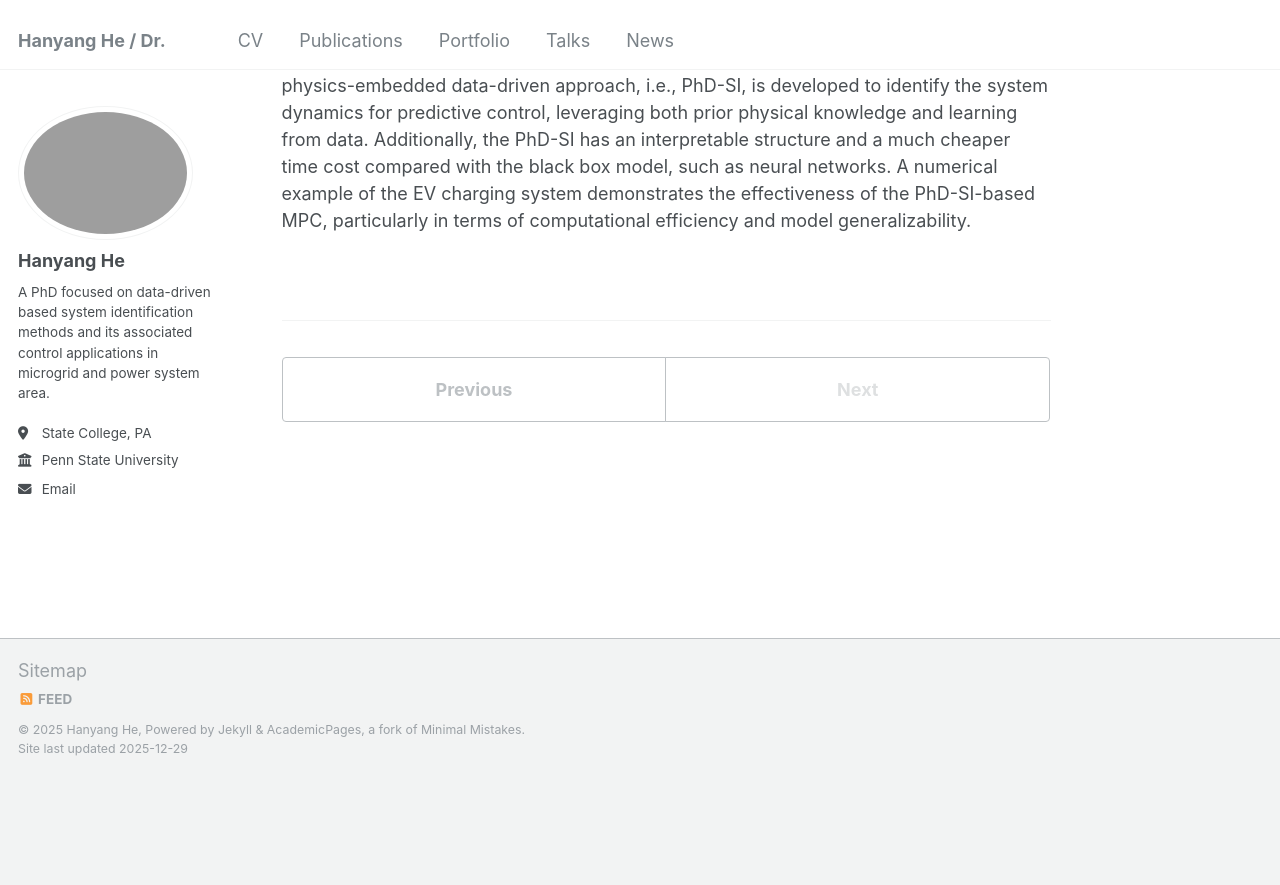
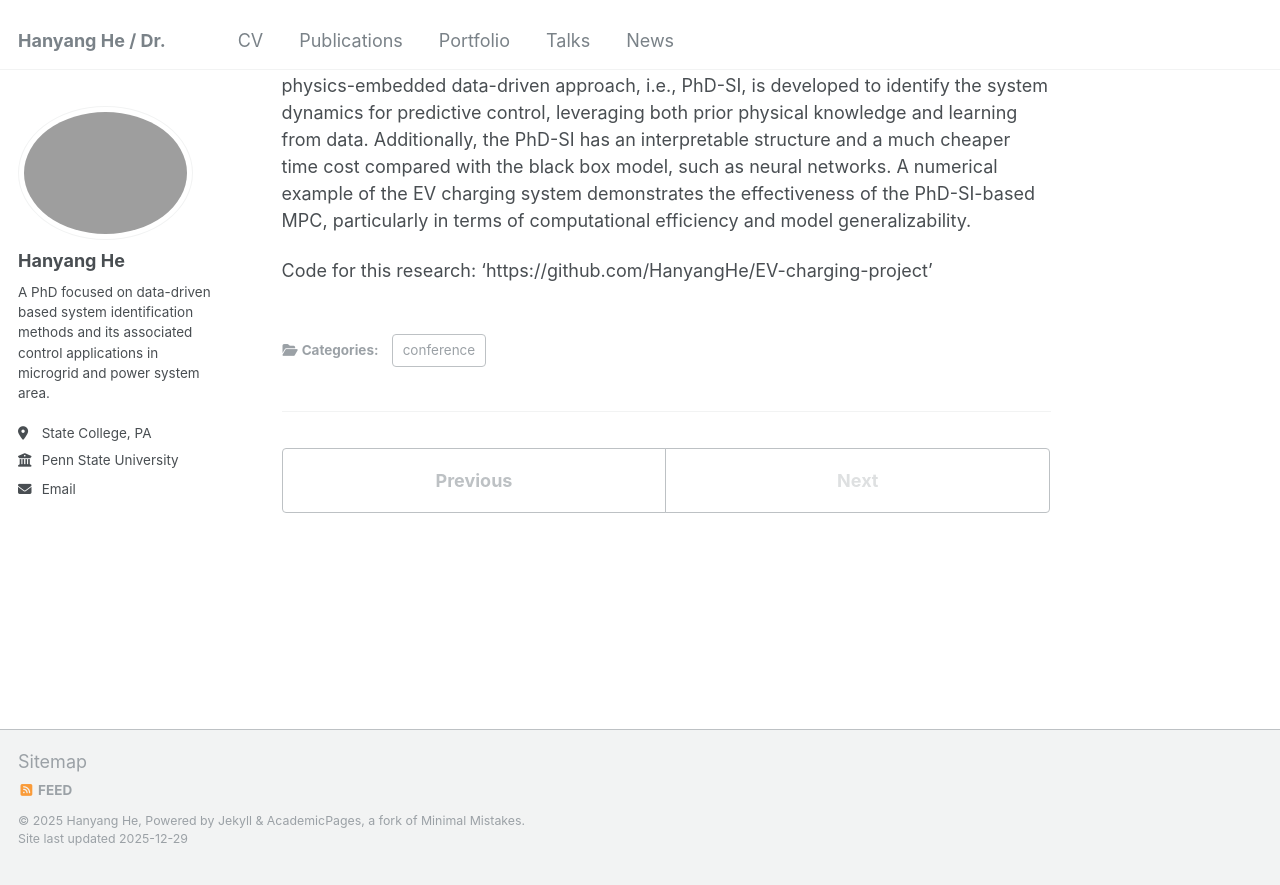
Before and after one commit to HanyangHe/HanyangHe.github.io, a Jekyll site: the page built from _publications/2025-08-05-paper-ITEC2025EVcharging.md, in a window 1280 px wide and 900 px high, scrolled down 402 px. Shown: the top 885 px of the window. Built offline with Jekyll 4.4.1, drawn with Linux system fonts in a browser that asks for light colours; a script that is not in the unit is left out.

Commit message:
Update publication details for ITEC 2025 paper
Updated the category of the publication to 'conference' and added a link to the research code.

```diff
--- a/_publications/2025-08-05-paper-ITEC2025EVcharging.md
+++ b/_publications/2025-08-05-paper-ITEC2025EVcharging.md
@@ -1,14 +1,15 @@
 ---
 title: "Physics-Embedded Dictionary-Based Model Predictive Control for Electrical Vehicle Charging Systems"
 collection: publications
-category:
+category: conference
 permalink: /publication/2025-08-05-paper-ITEC2025EVcharging
 excerpt: 'Hanyang He, Yan Li, and Minghui Zhu'
 date: 2025-06-20
 venue: '2025 IEEE Transportation Electrification Conference and Expo (ITEC)'
 # paperurl: 'https://ieeexplore.ieee.org/document/11098051'
 # citation: 'H. He, Y. Li and M. Zhu, "Physics-Embedded Dictionary-Based Model Predictive Control for Electrical Vehicle Charging Systems," 2025 IEEE/AIAA Transportation Electrification Conference and Electric Aircraft Technologies Symposium (ITEC+EATS), Anaheim, CA, USA, 2025, pp. 1-5, doi: 10.1109/ITEC63604.2025.11098051.'
-# GitHub: 'https://github.com/HanyangHe/EV-charging-project'
 ---
 
 A Physics-embedded Dictionary-based System Identification (PhD-SI) method is presented for Model Predictive Control (MPC) in Electrical Vehicle (EV) charging systems. Compared with traditional Proportional-Integral-Derivative (PID) control, MPC excels at handling multi-objective tasks and making optimal decisions over longer prediction horizons and has better performance during critical transients. However, the effectiveness of MPC largely depends on the accuracy of the prediction model and the inference cost. As the physical model has high accuracy and low inference, it is a preferred choice for MPC. However, obtaining precise physical information is often challenging. On the other hand, fully data-driven methods suffer from limited generalizability. To bridge this gap, the physics-embedded data-driven approach, i.e., PhD-SI, is developed to identify the system dynamics for predictive control, leveraging both prior physical knowledge and learning from data. Additionally, the PhD-SI has an interpretable structure and a much cheaper time cost compared with the black box model, such as neural networks. A numerical example of the EV charging system demonstrates the effectiveness of the PhD-SI-based MPC, particularly in terms of computational efficiency and model generalizability.
+
+Code for this research: 'https://github.com/HanyangHe/EV-charging-project'
```
